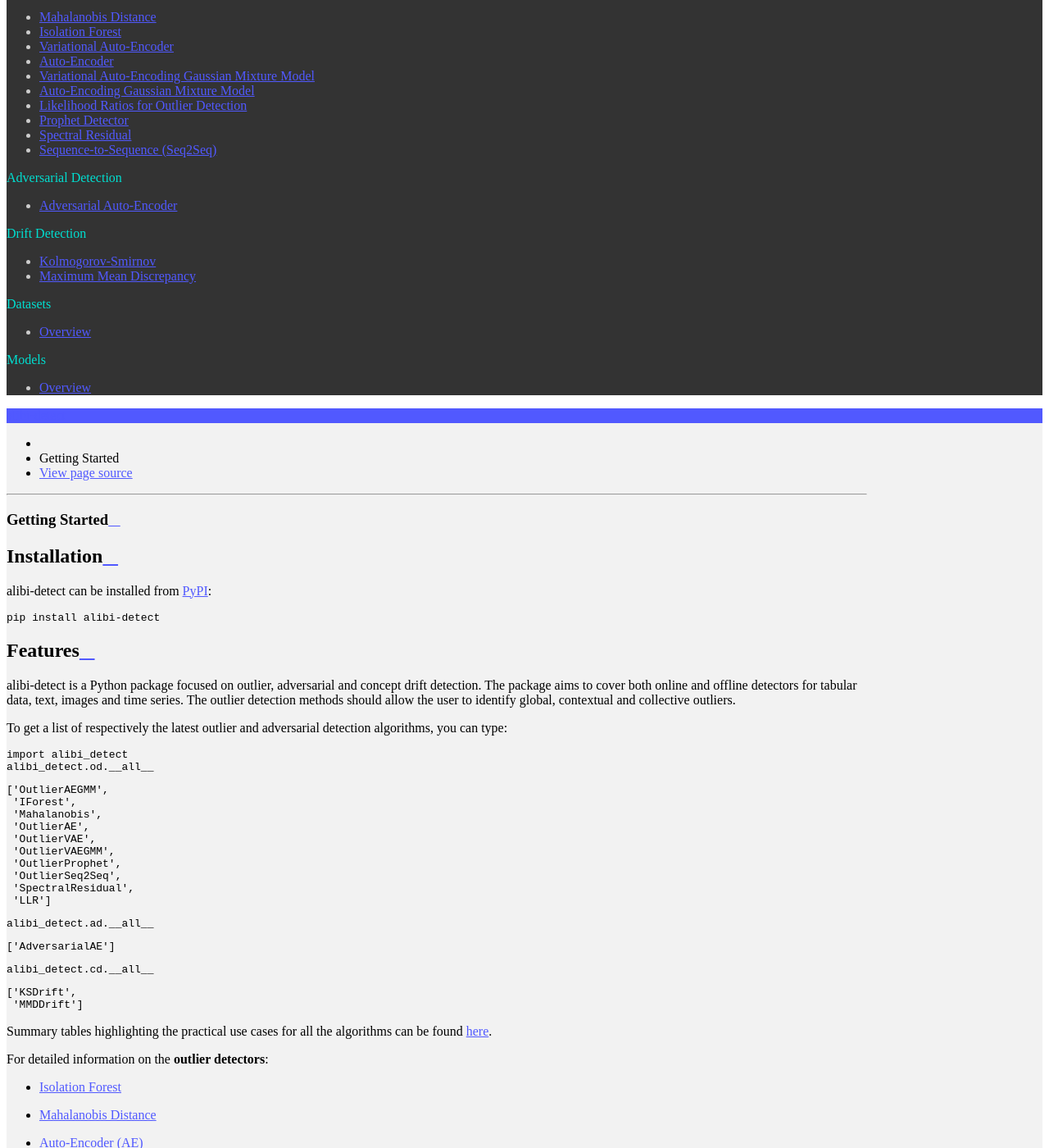
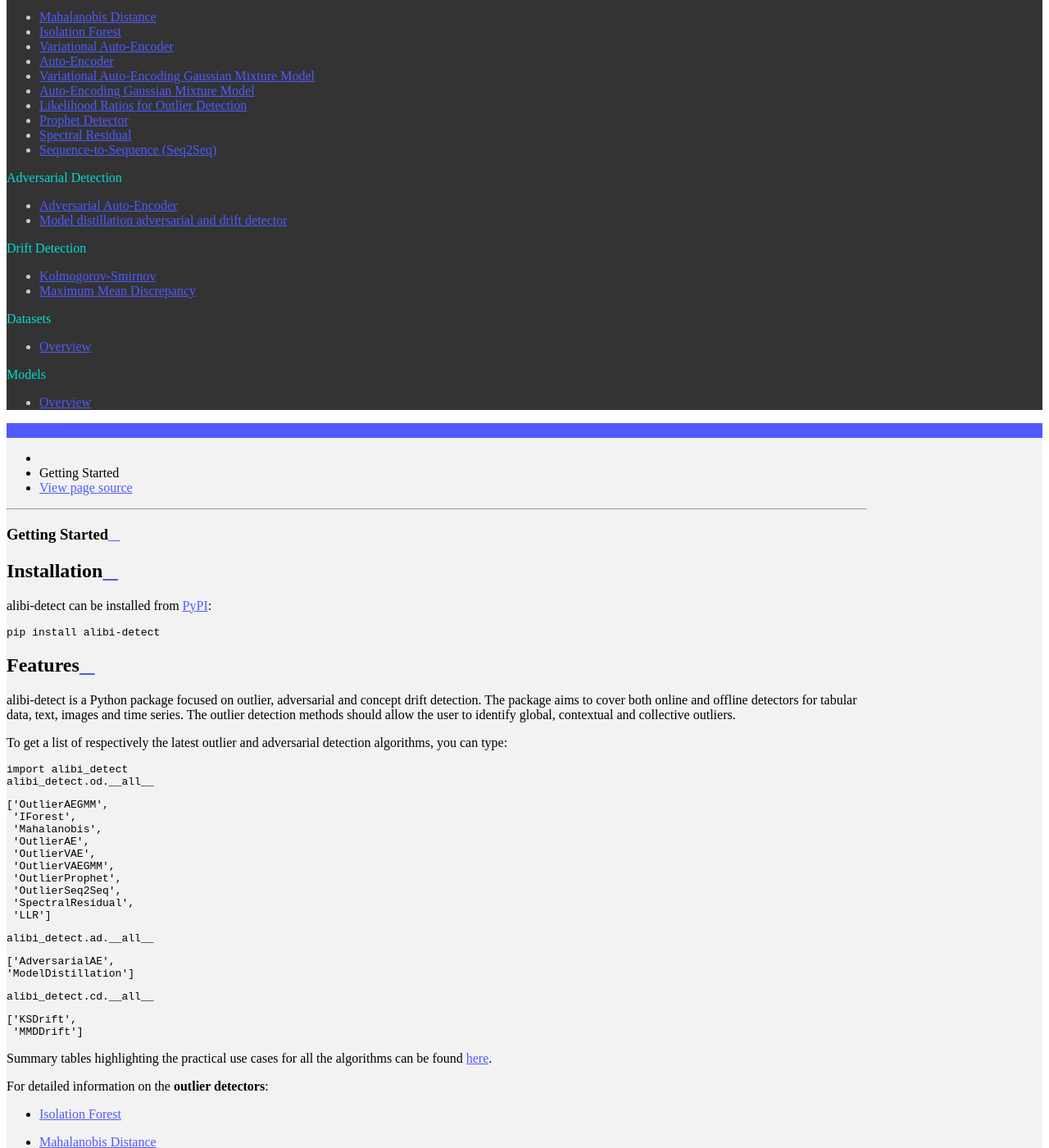
Before and after one commit to SeldonIO/alibi-detect, a Sphinx documentation site: the page built from doc/source/overview/getting_started.md, in a window 1280 px wide and 1400 px high, scrolled down 243 px. Shown: the whole window at 82% size. Built offline with Sphinx 7.4.7 and the Read the Docs theme 2.0.0, drawn with Linux system fonts in a browser that asks for light colours; pages that are not in the unit, such as notebooks, are missing from menus; some of the changed text lies outside the part shown.

Commit message:
docs updated, typos fixed

````diff
--- a/doc/source/index.rst
+++ b/doc/source/index.rst
@@ -33,6 +33,7 @@
    :caption: Adversarial Detection
 
    methods/adversarialae.ipynb
+   methods/modeldistillation.ipynb
 
 .. toctree::
    :maxdepth: 1
@@ -58,6 +59,7 @@
    examples/od_seq2seq_synth
    examples/od_seq2seq_ecg
    examples/ad_ae_cifar10
+   examples/cd_distillation_cifar10
    examples/cd_ks_cifar10
    examples/cd_mmd_cifar10
    examples/cd_text_imdb
--- a/doc/source/overview/getting_started.md
+++ b/doc/source/overview/getting_started.md
@@ -37,7 +37,8 @@
 ```
 
 ```
-['AdversarialAE']
+['AdversarialAE',
+'ModelDistillation']
 ```
 
 ```python
@@ -76,6 +77,7 @@
 Similar for **adversarial detection**:
 
 * [Adversarial AE Detector](../methods/adversarialae.ipynb)
+* [Adversarial AE Detector](../methods/modeldistillation.ipynb)
 
 And **data drift**:
 
````
Also changed, not shown: README.md (+6 -3 lines), doc/source/overview/algorithms.md (+1 -0 lines), doc/source/methods/modeldistillation.ipynb, 2 other files.
